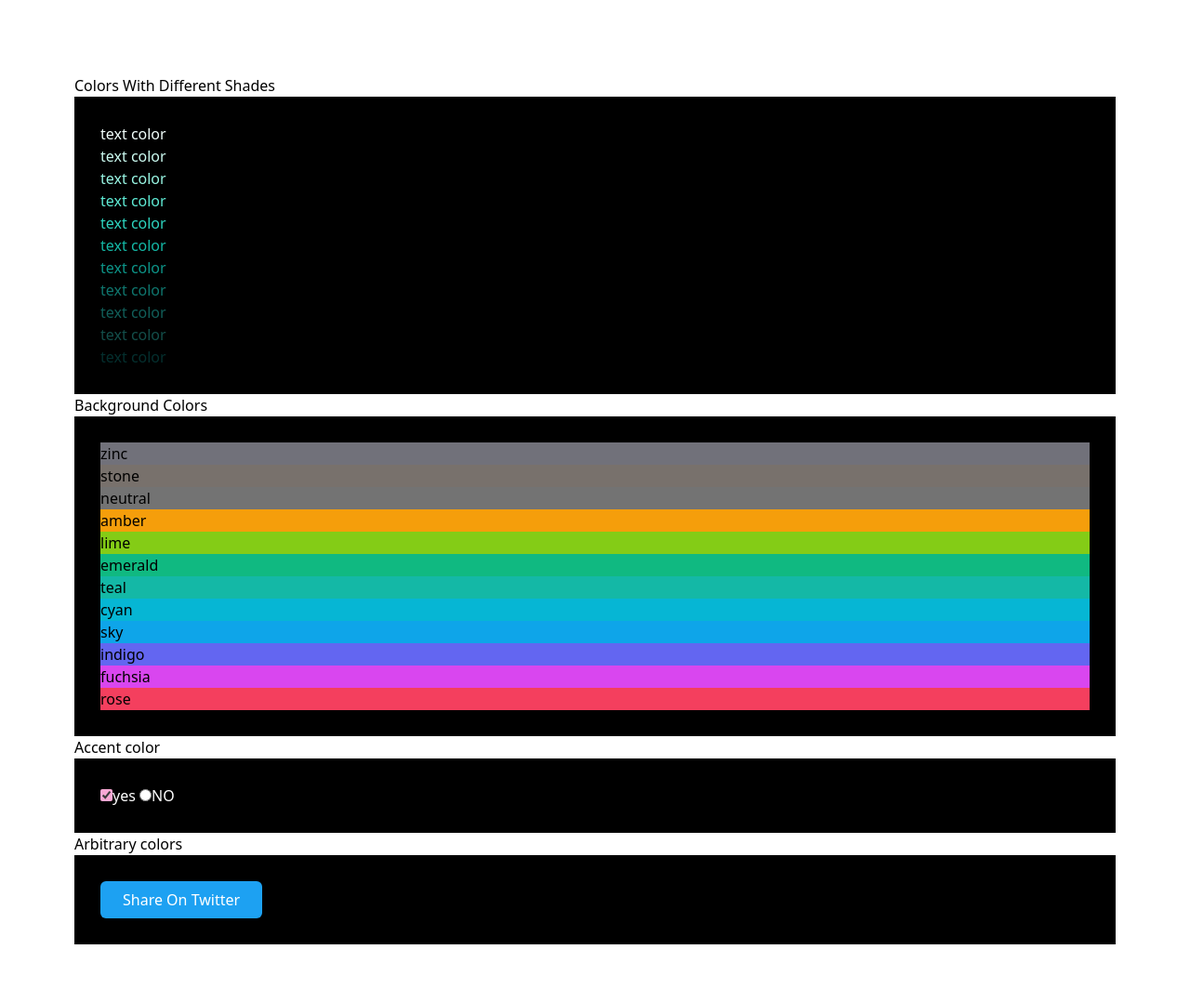
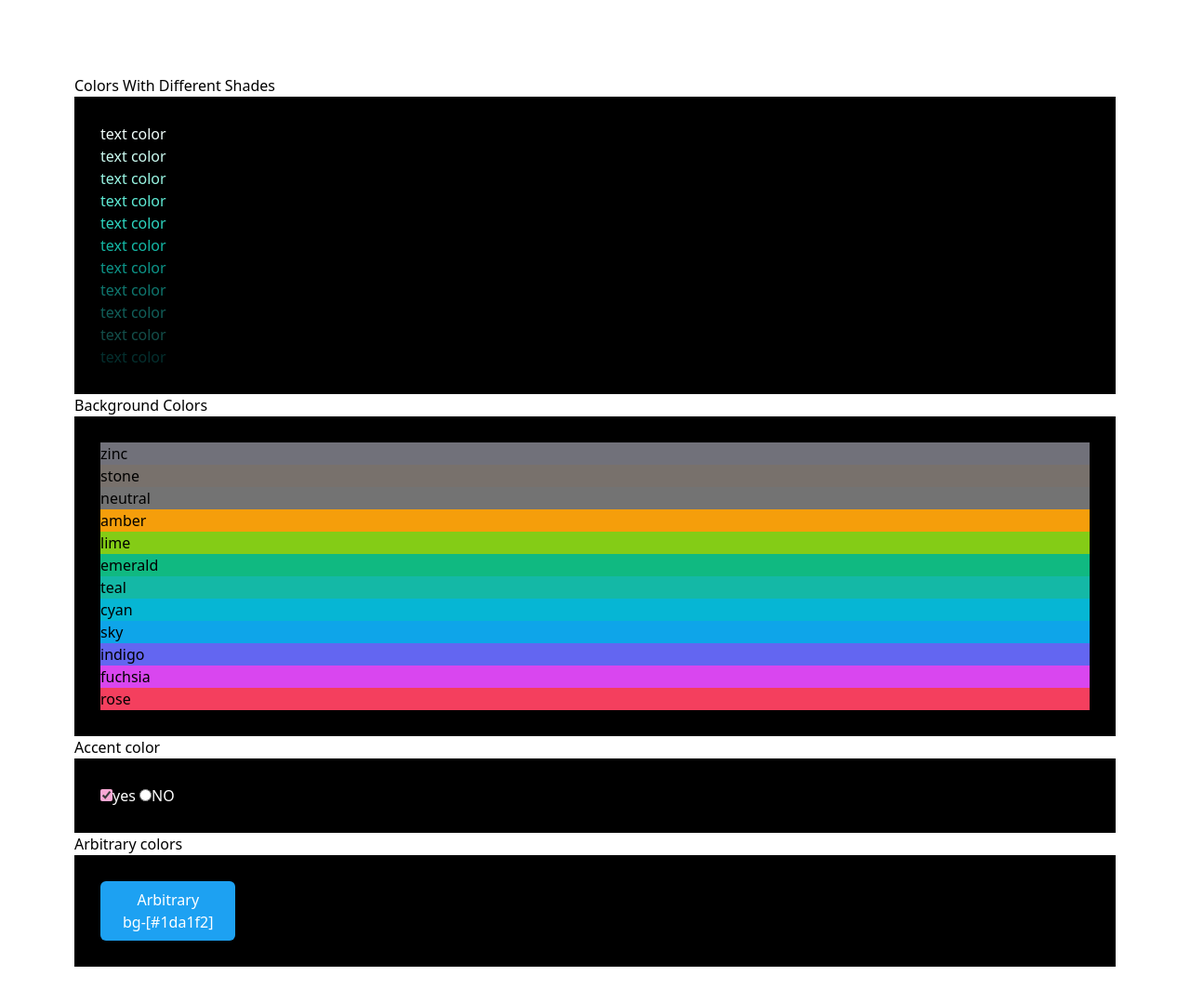
Before and after one commit to nazarinnoushad/Tailwind-CSS-Assignment, a plain HTML site: page 1. Colors/index.html in a window 1280 px wide. Shown: the whole page at 93% size. Drawn offline with nearby package versions, Linux system fonts and the light colour scheme.

Commit message:
final commit

```diff
--- a/1. Colors/index.html
+++ b/1. Colors/index.html
@@ -59,7 +59,7 @@
     <!-- https://tailwindcss.com/docs/customizing-colors#arbitrary-values -->
      <div class="container bg-black p-7 text-white">
       <button class="bg-[#1da1f2] text-white px-6 py-2 rounded-md">
-      Share On Twitter
+        Arbitrary <br>bg-[#1da1f2]
       </button>
      </div>
   </body>
```
